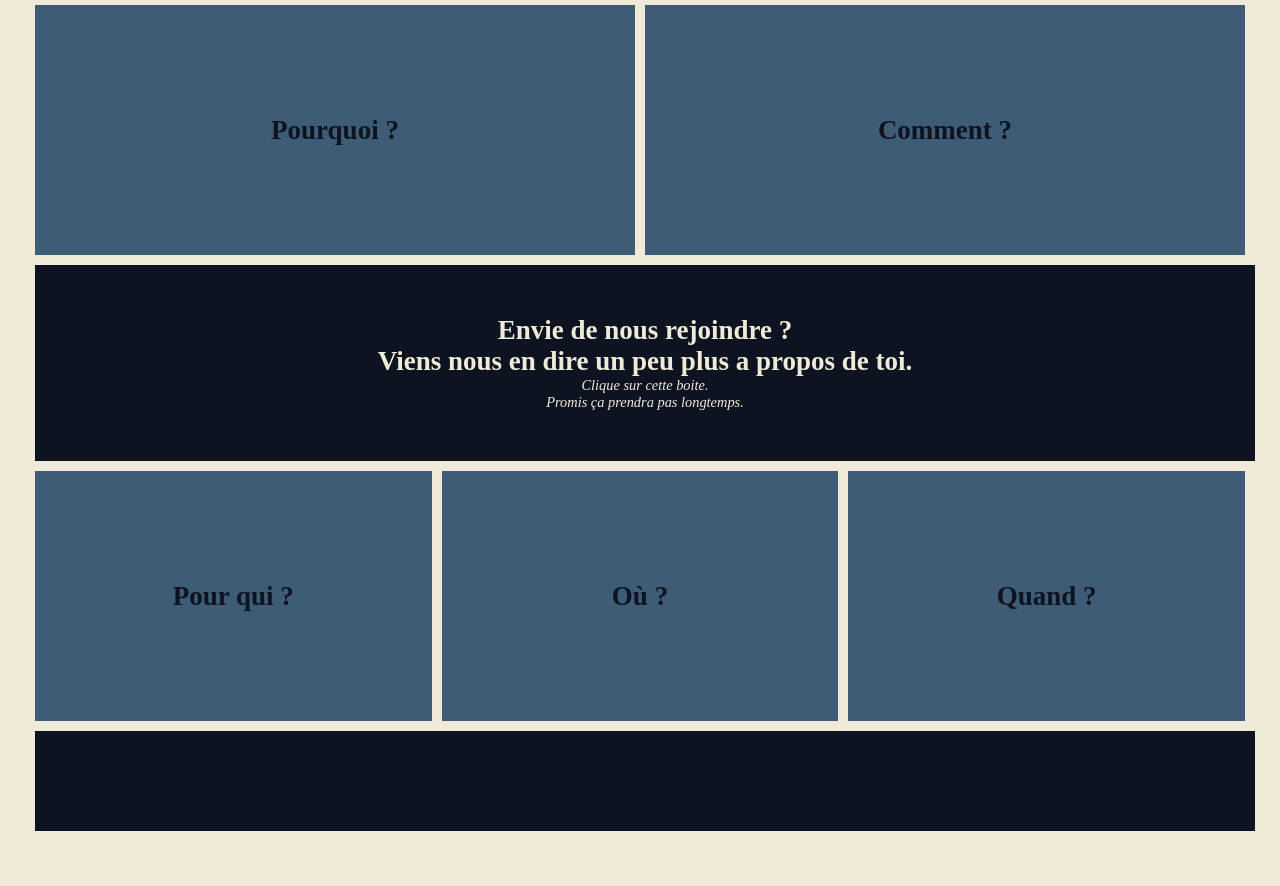
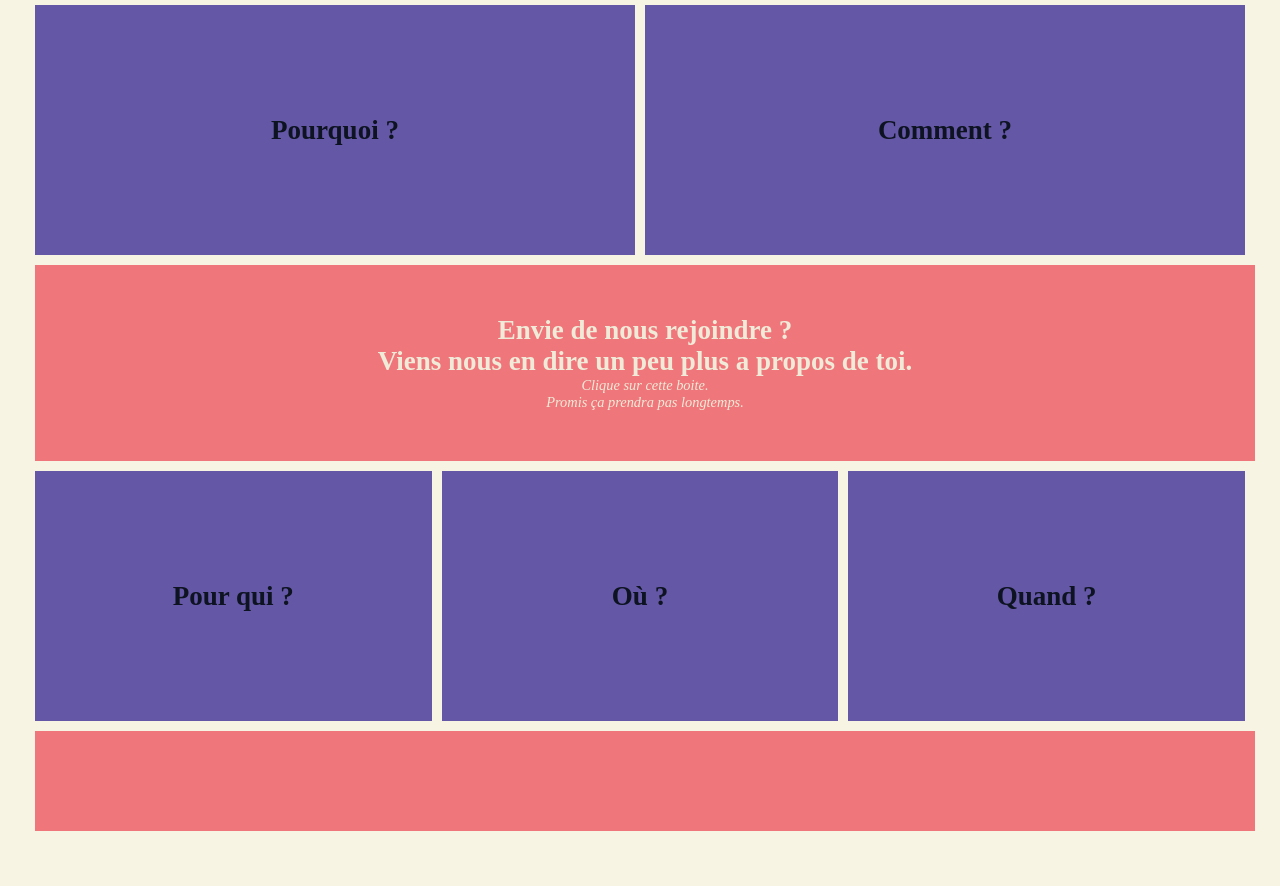
Before and after one commit to Toorain/DemarreTaStory06, a PHP site: page / in a window 1280 px wide. Shown: the part 82-968 px from the top of the page. Run offline with PHP 8.4, Linux system fonts and the light colour scheme.

Commit message:
Ajout de la police (Fonctionne pas) + Modif CSS color

```diff
--- a/ressources/styles/style.css
+++ b/ressources/styles/style.css
@@ -6,7 +6,7 @@
 body{
 	font-size: 18px;
 	padding: 0 30px 50px 30px;
-	background-color: #f0ebd8;
+	background-color: #f8f4e3;
 }
 li, col{
 	text-align: left;
@@ -27,15 +27,8 @@
 	flex-direction: row;
 	justify-content: center;
 }
-.fondRouge{
-	background-color: red;
-	height: 25vw;
-}
-.fondOrange{
-	background-color: orange;
-}
 .fondBleu{
-	background-color: #0d1321;
+	background-color: #ef767a;
 	width: 100%;
 }
 #googleFormLink
@@ -101,7 +94,7 @@
 }
 
 .flip-card-front:hover{
- 	background-color: #748cab;
+ 	background-color: #7d7abc;
  	cursor: pointer;
 }
 .flip-card-back:hover{
@@ -116,18 +109,18 @@
 }
 
 .flip-card-front {
- 	background-color: #3e5c76;
+ 	background-color: #6457a6;
  	color: #1d2d44;
 }
 
 .flip-card-back {
 	overflow: auto;
 	text-align: left;
- 	background-color: #748cab;
+ 	background-color: #7d7abc;
  	color: #1d2d44;
  	padding: 0 50px;
  	transform: rotateX(180deg);
- 	border: 2px solid #3e5c76;
+ 	border: 2px solid #6457a6;
 }
 
 
```
Also changed, not shown: ressources/fonts/TimesSansSerif.woff (added), ressources/fonts/TimesSansSerif.woff2 (added).
